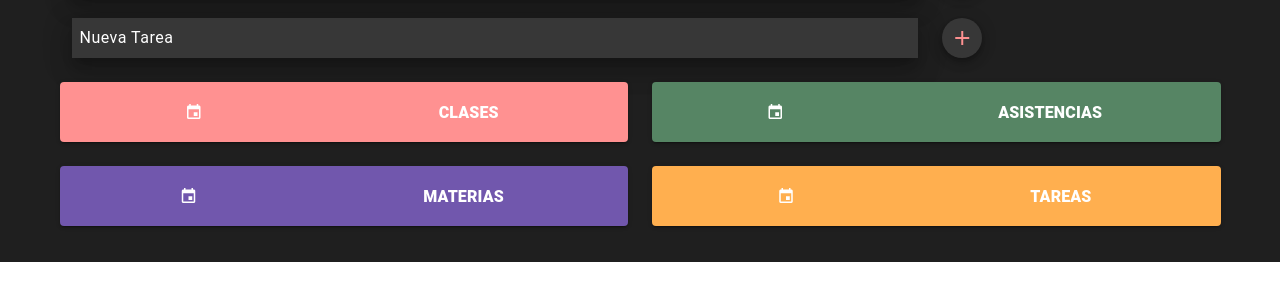
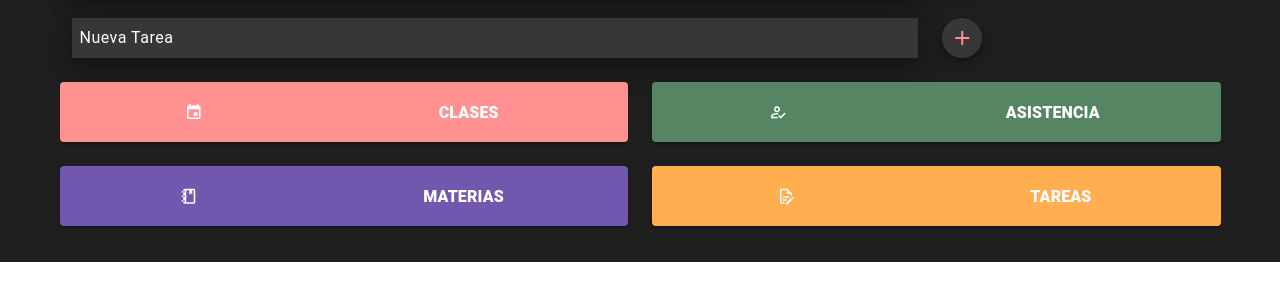
Before and after one commit to JuanPedroPontVerges/trabajofinal, a Vue app: page /home in a window 1280 px wide. Shown: the part 248-536 px from the top of the page. Built offline with nearby package versions, Linux system fonts and the light colour scheme; a small style sheet from the web is missing.

Commit message:
Optimizacion

```diff
--- a/src/views/Home.vue
+++ b/src/views/Home.vue
@@ -87,48 +87,20 @@
           </v-btn>
         </v-col>
       </v-row>
+
       <v-row>
-        <v-col>
-          <AppButton
-          alineacion="d-flex justify-space-around white--text font-weight-black subtitle-1"
-          min-height="60px"
-          texto="CLASES"
-          btnColor="primary"
-          icono_izq="mdi-calendar"
-          xl-large block>
-          </AppButton>
-        </v-col>
-        <v-col>
-          <AppButton
-          alineacion="d-flex justify-space-around white--text font-weight-black subtitle-1"
-          min-height="60px"
-          texto="ASISTENCIAS"
-          btnColor="verde"
-          icono_izq="mdi-calendar"
-          xl-large block>
-          </AppButton>
-        </v-col>
-      </v-row>
-      <v-row>
-        <v-col>
-          <AppButton
-          alineacion="d-flex justify-space-around white--text font-weight-black subtitle-1"
-          min-height="60px"
-          texto="MATERIAS"
-          btnColor="violeta"
-          icono_izq="mdi-calendar"
-          xl-large block>
-          </AppButton>
-        </v-col>
-        <v-col>
-          <AppButton
-          alineacion="d-flex justify-space-around white--text font-weight-black subtitle-1"
-          min-height="60px"
-          texto="TAREAS"
-          btnColor="amarillo"
-          icono_izq="mdi-calendar"
-          xl-large block>
-          </AppButton>
+        <v-col
+        v-for="n in botones" :key="n"
+        cols="6">
+        <AppButton
+        alineacion="d-flex justify-space-around white--text font-weight-black subtitle-1"
+        min-height="60px"
+        :texto=n.texto
+        :btnColor=n.color
+        :icono_izq=n.icono
+        xl-large
+        block>
+        </AppButton>
         </v-col>
       </v-row>
     </v-container>
@@ -152,7 +124,29 @@ export default {
   name: "Home",
   data(){
     return {
-      nombre:"Fasito 420"
+      nombre:"Fasito 420",
+      botones:[
+        {
+          color:"primary",
+          texto:"CLASES",
+          icono:"mdi-calendar"
+        },
+        {
+          color:"verde",
+          texto:"ASISTENCIA",
+          icono:"mdi-account-check-outline"
+        },
+        {
+          color:"violeta",
+          texto:"MATERIAS",
+          icono:"mdi-notebook-outline"
+        },
+        {
+          color:"amarillo",
+          texto:"TAREAS",
+          icono:"mdi-file-document-edit-outline"
+        }
+      ]
     }
   },
   components:{
```
